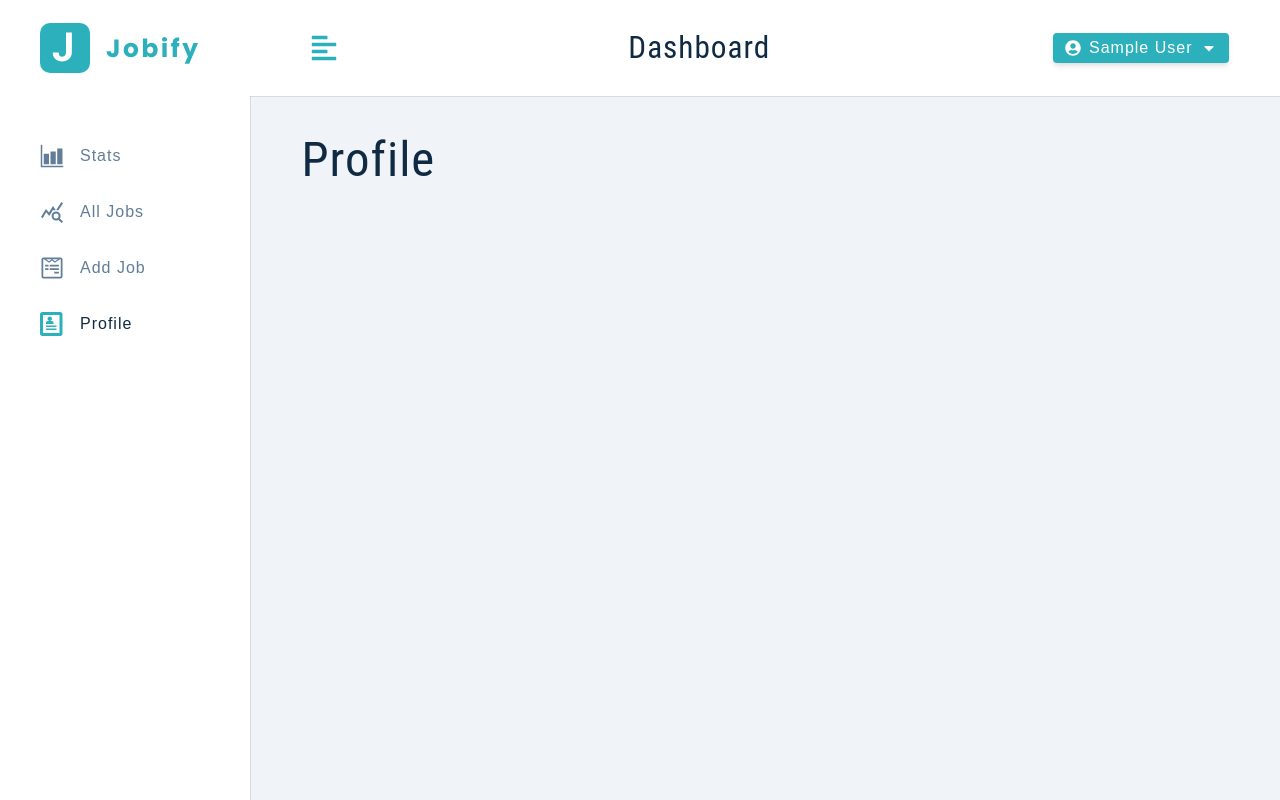
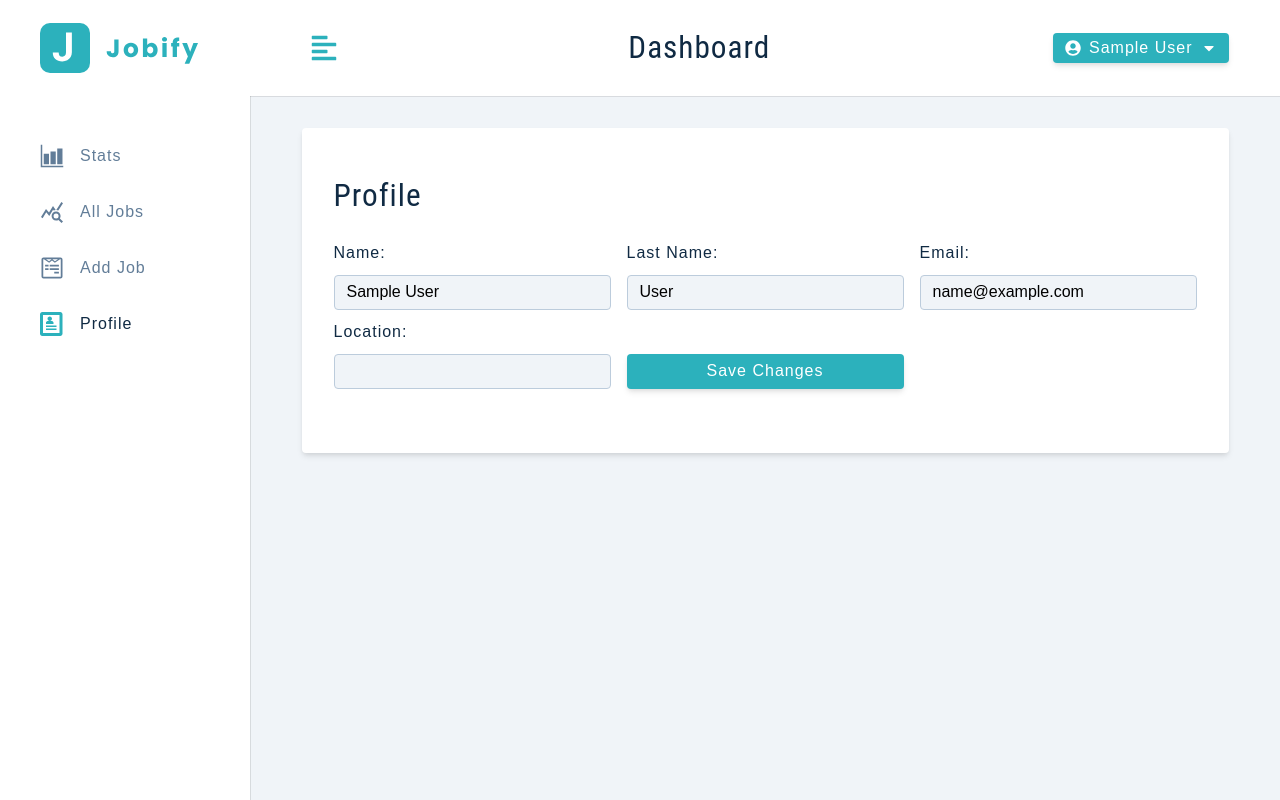
Before and after one commit to nicolasvilleneuve/jobify-project, a React (Create React App) app in the folder client/: page /profile in a window 1280 px wide. Built offline with nearby package versions, Linux system fonts and the light colour scheme; sample sign-in values are in the browser's storage.

Commit message:
axios instance setup added

```diff
--- a/client/package.json
+++ b/client/package.json
@@ -40,5 +40,5 @@
       "last 1 safari version"
     ]
   },
-  "proxy": "http://localhost:4000"
+  "proxy": "http://localhost:4000/"
 }
--- a/client/src/context/appContext.js
+++ b/client/src/context/appContext.js
@@ -30,6 +30,13 @@
 
 const AppProvider = ({children}) => {
     const [state, dispatch] = useReducer(reducer, initialState);
+
+    const authFetch = axios.create({
+       baseURL: 'api/v1/',
+        headers: {
+           Authorization: `Bearer ${state.token}`
+        }
+    });
 
     const displayAlert = () => {
         dispatch({type: DISPLAY_ALERT});
@@ -80,7 +87,12 @@
         removeUserFromLocalStorage();
     }
     const updateUser = async (currentUser) => {
-        console.log(currentUser);
+        try {
+            const {data} = await authFetch.patch('auth/update-user', currentUser)
+            console.log(data);
+        } catch (error) {
+            console.log(error.response);
+        }
     };
 
     return (
--- a/client/src/pages/dashboard/Profile.jsx
+++ b/client/src/pages/dashboard/Profile.jsx
@@ -1,13 +1,60 @@
 import {useState} from 'react';
 import {FormRow, Alert} from "../../components";
 import {useAppContext} from "../../context/appContext";
-import Wrapper from "../../assets/wrappers/"
+import Wrapper from "../../assets/wrappers/DashboardFormPage"
 
 const Profile = () => {
+    const {user, showAlert, displayAlert, updateUser, isLoading} = useAppContext();
+    const [name, setName] = useState(user?.name);
+    const [email, setEmail] = useState(user?.email);
+    const [lastName, setLastName] = useState(user?.lastName);
+    const [location, setLocation] = useState(user?.location);
+
+    const handleSubmit = (e) => {
+        e.preventDefault();
+        if (!name || !email || !lastName || !location){
+            displayAlert();
+            return
+        }
+        updateUser({name, email, lastName, location});
+    }
     return (
-        <h1>
-            Profile
-        </h1>
-    )
+        <Wrapper>
+            <form className="form" onSubmit={handleSubmit}>
+                <h3>Profile</h3>
+                {showAlert && <Alert />}
+
+                <div className="form-center">
+                    <FormRow
+                        type='text'
+                        name='Name'
+                        value={name}
+                        handleChange={(e)=>setName(e.target.value)}
+                        />
+                    <FormRow
+                        type='text'
+                        name='Last Name'
+                        value={lastName}
+                        handleChange={(e)=>setLastName(e.target.value)}
+                    />
+                    <FormRow
+                        type='text'
+                        name='Email'
+                        value={email}
+                        handleChange={(e)=>setEmail(e.target.value)}
+                    />
+                    <FormRow
+                        type='text'
+                        name='Location'
+                        value={location}
+                        handleChange={(e)=>setLocation(e.target.value)}
+                    />
+                    <button className="btn btn-block" type="submit" disabled={isLoading}>
+                        {isLoading ? 'Please Wait...' : "Save Changes"}
+                    </button>
+                </div>
+            </form>
+        </Wrapper>
+    );
 };
 export default Profile;
```
